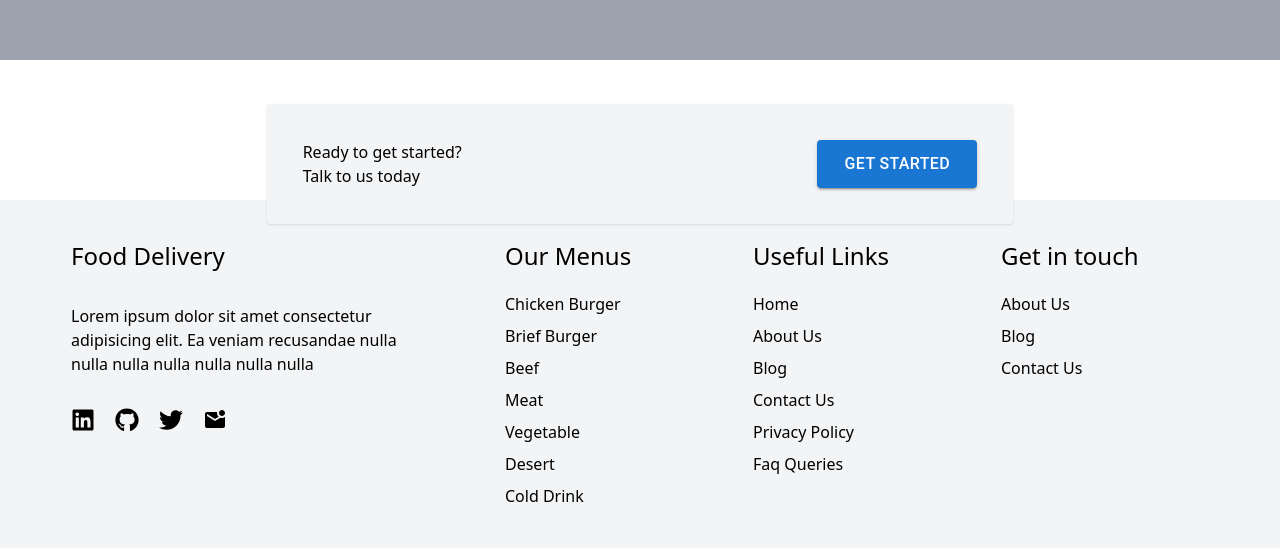
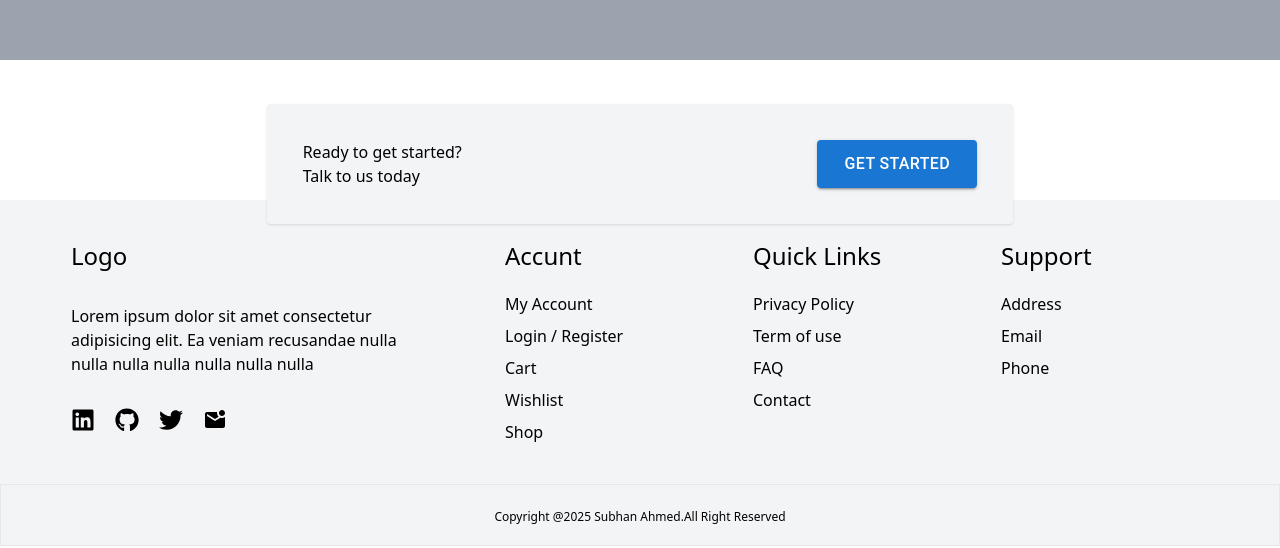
Before and after one commit to subhanrizwan/Ecommerce-Store1, a React (Vite) app: page / in a window 1280 px wide. Shown: the part 748-1296 px from the top of the page. Built offline with nearby package versions, Linux system fonts and the light colour scheme.

Commit message:
saturday last

```diff
--- a/src/components/ctaSection.jsx
+++ b/src/components/ctaSection.jsx
@@ -1,6 +1,5 @@
 import React from "react";
 import { Button } from "@mui/material";
-import { BiFontSize } from "react-icons/bi";
 
 const CtaFooter = () => {
 
--- a/src/components/footer.jsx
+++ b/src/components/footer.jsx
@@ -10,10 +10,10 @@ function Footer() {
     <>
     <CtaFooter />
       <div className="container">
-        <footer className="flex sm:flex-wrap flex-wrap bg-gray-100 mx-auto md:w-screen sm:w-screen md:justify-center p-5 mt-5">
+        <footer className="flex sm:flex-wrap flex-wrap bg-gray-100 mx-auto md:w-screen sm:w-screen md:justify-center p-5 pb-3 mt-5">
         <div className="step1 md:w-[35%] sm:h-68 p-5 text-black">
           <div className="resturant-title pr-16">
-            <h1 className="text-4xl md:text-2xl pb-3" >Food Delivery</h1>
+            <h1 className="text-4xl md:text-2xl pb-3" >Logo</h1>
             <p className="pt-5 text-1xl md:text-md" >Lorem ipsum dolor sit amet consectetur adipisicing elit. Ea veniam recusandae nulla nulla nulla nulla nulla nulla nulla </p>
           </div>
           <div className="social-icons md:w-72 md:flex flex space-x-10 md:space-x-5 pt-8">
@@ -31,25 +31,89 @@ function Footer() {
             </Link>
           </div>
         </div>
-        <div className="step2 menus md:w-[20%] sm:w-[40%] w-[80%] md:h-92 p-5 text-black">
-          <h2 className="text-2xl" >Our Menus</h2>
-          <ul className="pt-5 text-1xl">
+
+        <div className="step3 menus md:w-[20%] sm:w-[40%] w-[80%] md:h-92 p-5 text-black">
+        <h2 className="text-2xl" >Accunt</h2>
+        <ul className="pt-5 text-1xl">
             <li className="pb-2 hover:translate-x-4 duration-500">
               <Link>
-              Chicken Burger
+              My Account
               </Link>
             </li>
             <li className="pb-2 hover:translate-x-4 duration-500">
               <Link>
-              Brief Burger
+              Login / Register
               </Link>
             </li>
             <li className="pb-2 hover:translate-x-4 duration-500">
               <Link>
-              Beef
+              Cart
+              </Link>
+            </li>
+            <li className="pb-2 hover:translate-x-4 duration-500 ">
+            <Link>
+              Wishlist
               </Link>
             </li>
             <li className="pb-2 hover:translate-x-4 duration-500">
+            <Link>
+              Shop
+              </Link>
+            </li>
+            {/* <li className="pb-0 hover:translate-x-4 duration-500">
+            <Link>
+              Faq Queries
+              </Link>
+            </li> */}
+
+          </ul>
+          </div>
+        <div className="step4 menus md:w-[20%] sm:w-[40%] w-[80%] md:h-92 p-5 text-black">
+        <h2 className="text-2xl" >Quick Links</h2>
+        <ul className="pt-5 text-1xl">
+
+            <li className="pb-2">
+              <Link>
+              Privacy Policy
+              </Link>
+            </li>
+            <li className="pb-2">
+              <Link>
+              Term of use
+              </Link>
+            </li>
+            <li className="pb-2">
+              <Link>
+              FAQ
+              </Link>
+            </li>
+            <li className="pb-2">
+            <Link>
+              Contact
+              </Link>
+            </li>
+
+          </ul>
+          </div>
+          <div className="step2 menus md:w-[20%] sm:w-[40%] w-[80%] md:h-92 p-5 text-black">
+          <h2 className="text-2xl" >Support</h2>
+          <ul className="pt-5 text-1xl">
+            <li className="pb-2 hover:translate-x-4 duration-500">
+              <Link>
+              Address
+              </Link>
+            </li>
+            <li className="pb-2 hover:translate-x-4 duration-500">
+              <Link>
+              Email
+              </Link>
+            </li>
+            <li className="pb-2 hover:translate-x-4 duration-500">
+              <Link>
+              Phone
+              </Link>
+            </li>
+            {/* <li className="pb-2 hover:translate-x-4 duration-500">
             <Link>
               Meat
               </Link>
@@ -69,68 +133,19 @@ function Footer() {
             <Link>
               Cold Drink
               </Link>
-            </li>
-          </ul>
-          </div>
-        <div className="step3 menus md:w-[20%] sm:w-[40%] w-[80%] md:h-92 p-5 text-black">
-        <h2 className="text-2xl" >Useful Links</h2>
-        <ul className="pt-5 text-1xl">
-            <li className="pb-2 hover:translate-x-4 duration-500">
-              <Link>
-              Home
-              </Link>
-            </li>
-            <li className="pb-2 hover:translate-x-4 duration-500">
-              <Link>
-              About Us
-              </Link>
-            </li>
-            <li className="pb-2 hover:translate-x-4 duration-500">
-              <Link>
-              Blog
-              </Link>
-            </li>
-            <li className="pb-2 hover:translate-x-4 duration-500 ">
-            <Link>
-              Contact Us
-              </Link>
-            </li>
-            <li className="pb-2 hover:translate-x-4 duration-500">
-            <Link>
-              Privacy Policy
-              </Link>
-            </li>
-            <li className="pb-0 hover:translate-x-4 duration-500">
-            <Link>
-              Faq Queries
-              </Link>
-            </li>
-
-          </ul>
-          </div>
-        <div className="step4 menus md:w-[20%] sm:w-[40%] w-[80%] md:h-92 p-5 text-black">
-        <h2 className="text-2xl" >Get in touch</h2>
-        <ul className="pt-5 text-1xl">
-
-            <li className="pb-2">
-              <Link>
-              About Us
-              </Link>
-            </li>
-            <li className="pb-2">
-              <Link>
-              Blog
-              </Link>
-            </li>
-            <li className="pb-2">
-            <Link>
-              Contact Us
-              </Link>
-            </li>
-
+            </li> */}
           </ul>
           </div>
         </footer>
+          <div
+          // style={
+          //   {
+          //     borderTop:'1px solid gray'
+          //   }
+          // }
+          className="footer-bottom text-xs w-screen text-center border-t border border-gray-150 bg-gray-100 p-5">
+            <p className="mt-1">Copyright @2025 Subhan Ahmed.All Right Reserved</p>
+          </div>
 
 
 
```
